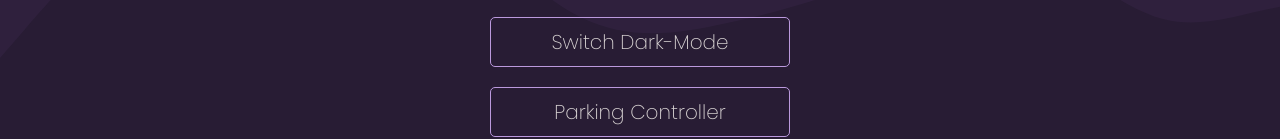
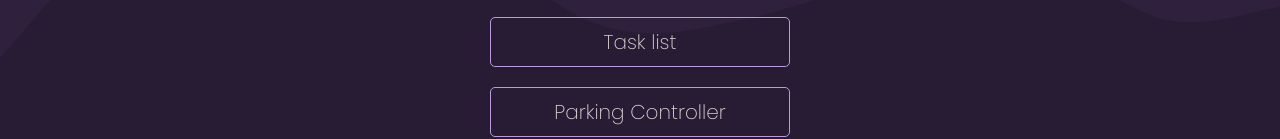
Before and after one commit to ArthurThz/social-tree, a plain HTML site: page index.html in a window 1280 px wide. Shown: the part 589-728 px from the top of the page. Drawn offline with Linux system fonts and the light colour scheme.

Commit message:
Update index.html

```diff
--- a/index.html
+++ b/index.html
@@ -35,7 +35,7 @@
         <ul class="list-item">
             <li class="item"><a href="" target="_blank">Do a question</a></li>
             <li class="item"><a href="" target="_blank">Landing Page</a></li>
-            <li class="item"><a href="" target="_blank">Switch Dark-Mode</a></li>
+            <li class="item"><a href="https://arthurthz.github.io/task-list/" target="_blank">Task list</a></li>
             <li class="item"><a href="" target="_blank">Parking Controller</a></li>
         </ul>
 
```
